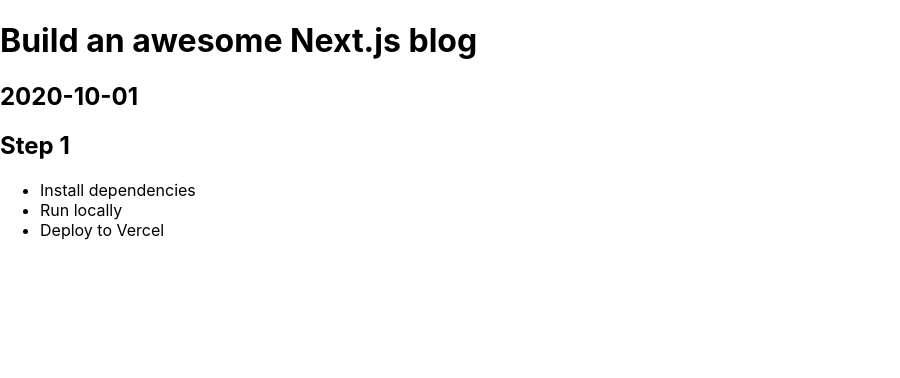
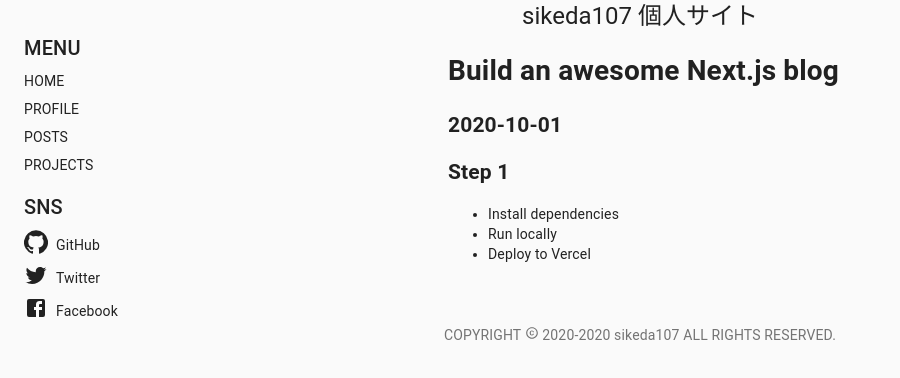
Before and after one commit to sikeda107/sikeda107.github.io, a Next.js app: page /posts/awesome-nextjs-blog in a window 1280 px wide. Shown: the top 378 px of the page, without its empty margins (0-900 px from the left). Built offline with nearby package versions, Linux system fonts and the light colour scheme.

Commit message:
update: Layout追加

```diff
--- a/pages/posts/[slug].js
+++ b/pages/posts/[slug].js
@@ -1,17 +1,18 @@
 import React from 'react'
 import matter from 'gray-matter'
 import ReactMarkdown from 'react-markdown'
+import Layout from '../../components/Layout'
 
 function PostTemplate({ content, data }) {
   // This holds the data between `---` from the .md file
   const frontmatter = data
 
   return (
-    <>
+    <Layout>
       <h1>{frontmatter.title}</h1>
       <h2>{frontmatter.date}</h2>
       <ReactMarkdown source={content} />
-    </>
+    </Layout>
   )
 }
 
```
